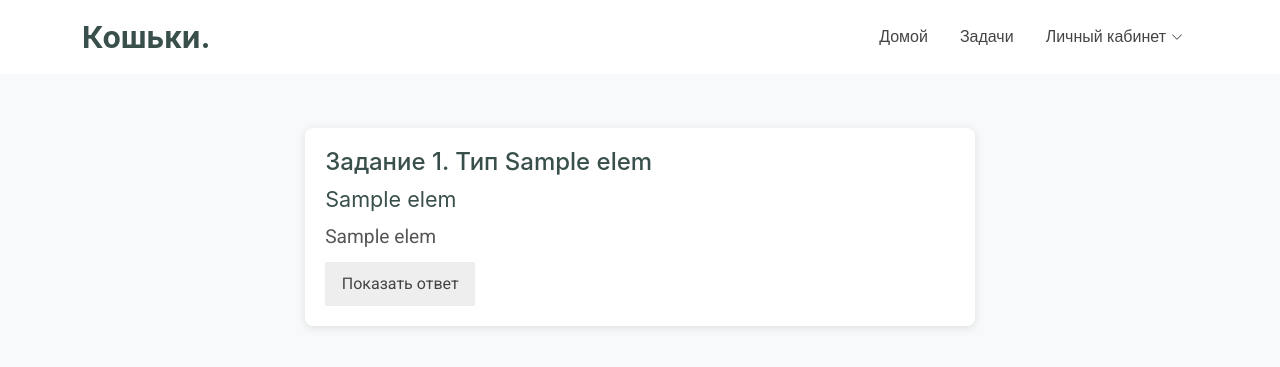
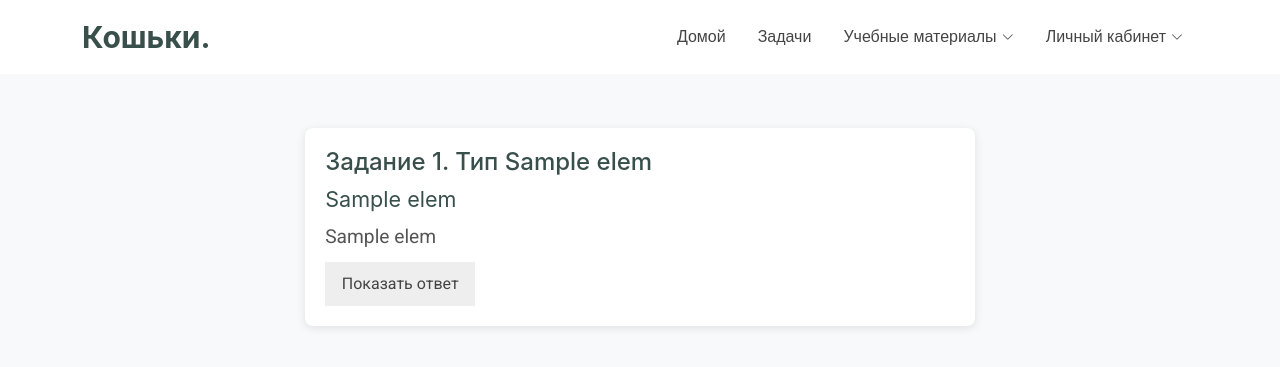
Before and after one commit to 1nnokent/UchebniProjectKittySite, a Flask app: template templates/test.html in a window 1280 px wide. Shown: the top 367 px of the page. Run offline with Flask 3, Linux system fonts and the light colour scheme; the template is opened without the code that fills it: most values are stand-ins (such as "Sample title", 1, 10 or a date in 2020); parts of the project's set-up code (start-up, migrations or seed data) failed here and were passed over; some libraries are stand-ins or nearby versions.

Commit message:
добавлена вкладка "Учебные материалы" в test.html

```diff
--- a/templates/test.html
+++ b/templates/test.html
@@ -104,6 +104,13 @@
                 <ul>
                     <li><a href="/">Домой</a></li>
                     <li><a href="/problems/list">Задачи</a></li>
+                    <li class="dropdown"><a href="#"><span>Учебные материалы</span> <i class="bi bi-chevron-down toggle-dropdown"></i></a>
+                        <ul>
+                            <li><a href="/lectures">Лекции</a></li>
+                            <li><a href="/video_lessons">Видеоуроки</a></li>
+                            <li><a href="/methodical_materials">Методические материалы</a></li>
+                        </ul>
+                    </li>
                     <li class="dropdown"><a href="#"><span>Личный кабинет</span> <i class="bi bi-chevron-down toggle-dropdown"></i></a>
                         <ul>
                             <li><a href="/registration">Зарегистрироваться</a></li>
```
